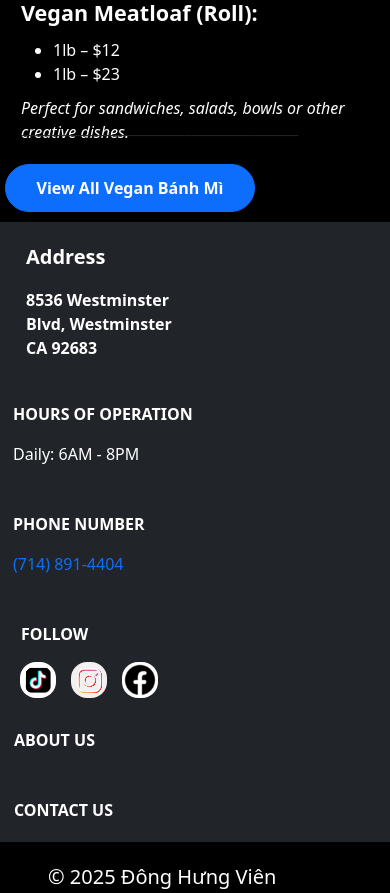
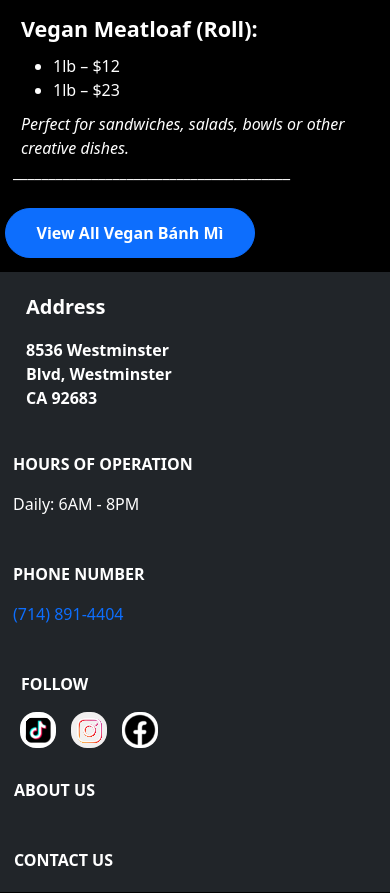
Before and after one commit to The-stoic-wolf/DHGB, a React (Create React App) app: page /protein in a window 390 px wide. Shown: the part 1148-2041 px from the top of the page. Built offline with nearby package versions, Linux system fonts and the light colour scheme.

Commit message:
Update Protein.js content

```diff
--- a/src/components/pages/Protein.js
+++ b/src/components/pages/Protein.js
@@ -10,7 +10,7 @@ export default function protein() {
           </div>
         </div>
 
-        <div className="d-flex flex-column"  style={{height:window.innerWidth <= 700 ?"800px":window.innerWidth > 700 && window.innerWidth <= 900 ?"700px":"800px",width:window.innerWidth <= 900 ?"100%":"60%",margin:window.innerWidth <= 900 ?"10px 5px 10px 5px":"150px 0px 150px 0px",padding:window.innerWidth <= 900 ?"0px":'0px 0px 0px 80px'}}>
+        <div className="d-flex flex-column"  style={{height:window.innerWidth <= 700 ?"850px":window.innerWidth > 700 && window.innerWidth <= 900 ?"700px":"800px",width:window.innerWidth <= 900 ?"100%":"60%",margin:window.innerWidth <= 900 ?"10px 5px 10px 5px":"150px 0px 150px 0px",padding:window.innerWidth <= 900 ?"0px":'0px 0px 0px 80px'}}>
             <div className="d-flex flex-column text-white" style={{height:window.innerWidth <= 576 ?"300px":window.innerWidth > 576 && window.innerWidth  <=900 ?"230px":"400px"}}>
                 <p className={` text-white ${window.innerWidth <= 900 ?"ps-3 fw-bold fs-5 ":"fw-bold fs-3"} `} >VEGAN PROTEIN TO-GO</p>
                 <p className={` ${window.innerWidth <= 900 ?"fw-semibold fs-6 ps-3 ":"fw-semibold fs-5 ps-2 mt-1"}  text-white`}>Customize your meals at home with our vegan ingredients.</p>
@@ -49,11 +49,11 @@ export default function protein() {
                 <li>1lb – $23</li>
                </ul>
             </div>
-            <div className={`${window.innerWidth <= 900 ?"fw-medium px-3 fst-italic ":" fw-bold ps-2"} w-100 text-white `} style={{height:window.innerWidth <= 900 ?"20px":"30px"}}>
+            <div className={`${window.innerWidth <= 900 ?"fw-medium px-3 fs-6 fst-italic pb-5 ":" fw-bold ps-2"} w-100 text-white `} style={{height:window.innerWidth <= 900 ?"20px":"30px"}}>
               <p >Perfect for sandwiches, salads, bowls or other creative dishes.</p>
             </div>
             <p className="text-white mt-2 d-none d-lg-block">___________________________________________________________________________________________</p>
-             <p className={`${window.innerWidth <= 900 ?"px-3":"d-none"}`} >_______________________________________</p>
+             <p className={`${window.innerWidth <= 900 ?"px-2 text-white":"d-none"}`} >_______________________________________</p>
              <button type="button" className={`${window.innerWidth <= 700 ?"px-3 mt-2 fw-semibold fs-6 btn btn-primary ":window.innerWidth > 700 && window.innerWidth <= 900 ?"px-1 mt-0 fw-semibold fs-6 btn btn-primary ":"mt-3 fw-bold fs-5 btn btn-primary "} `}  style={{height:window.innerWidth <= 900 ?"50px":"70px" , width:window.innerWidth <= 900 ?"250px":"300px",borderRadius:"70px"}}>View All Vegan Bánh Mì</button>
         </div>
     </div>
```
